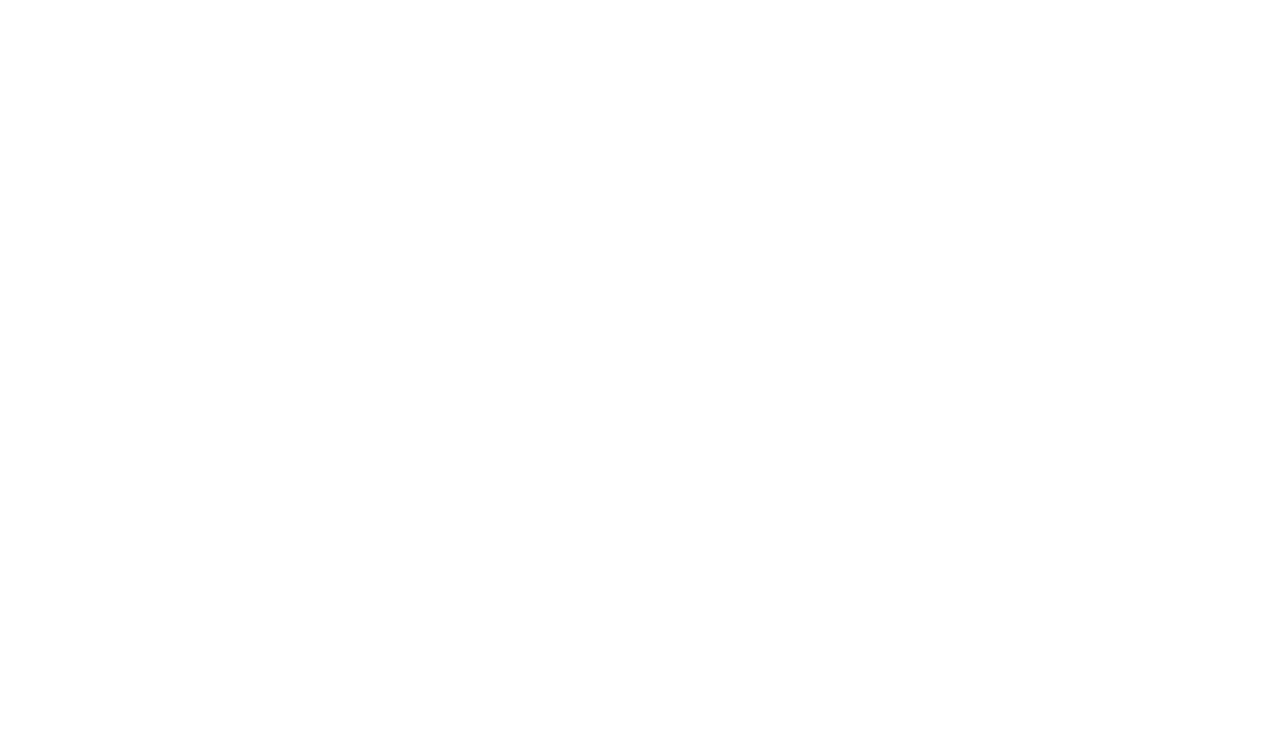
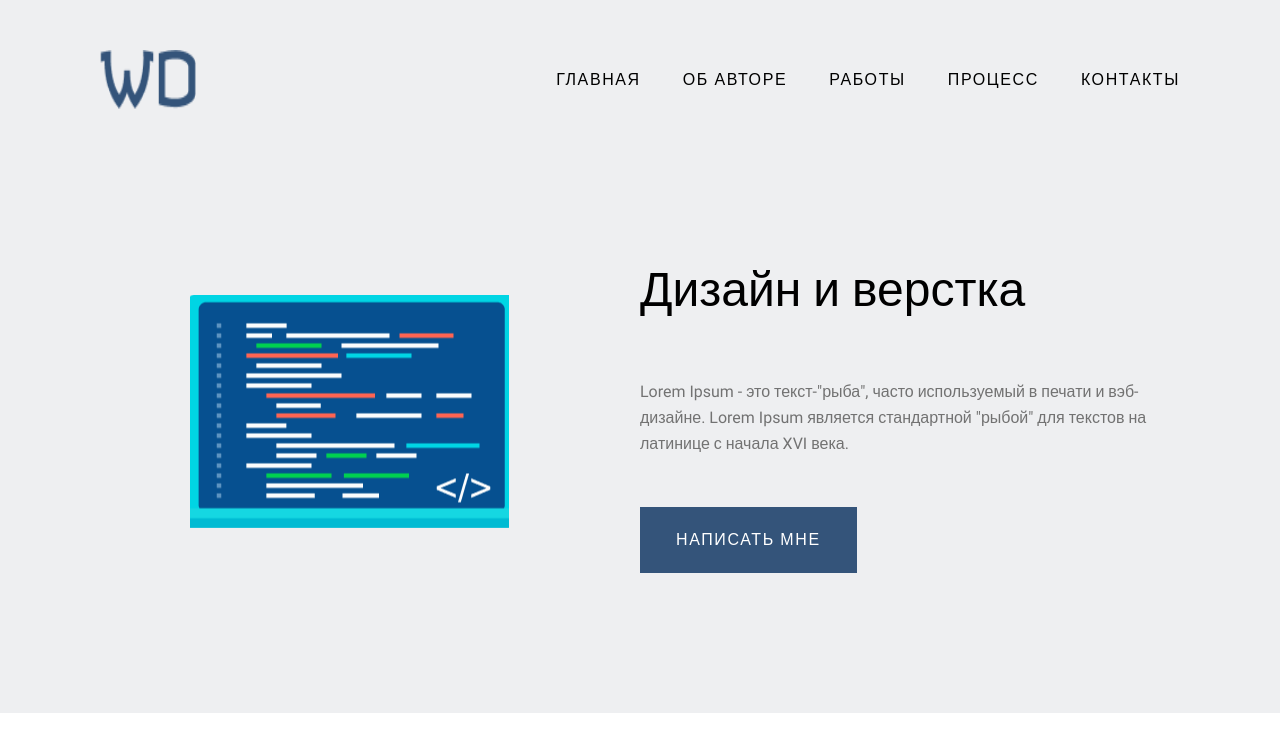
Before and after one commit to Ulugbek-Mominjonov/wd, a plain HTML site: page index.html in a window 1280 px wide. Drawn offline with Linux system fonts and the light colour scheme.

Commit message:
add header and hero section

```diff
--- a/css/main.css
+++ b/css/main.css
@@ -5,6 +5,7 @@
   --text-color: #727272;
   --button-color: #FFFFFF;
   --form-color: #5F5D5D;
+  --active: #34547A;
 
   /* fonts  */
   --main-font: "Roboto", "Arial", san-serif;
@@ -73,3 +74,81 @@ img{
   clip: rect(0 0 0 0);
   overflow: hidden;
 }
+.button{
+  display: inline-block;
+  padding: 20px 36px;
+  font-size: 16px;
+  line-height: 26px;
+  letter-spacing: 0.1em;
+  text-decoration: none;
+  background-color: var(--active);
+  color: var(--button-color);
+}
+
+/* SITE HEADER  */
+.site-header{
+  padding: 50px 0;
+  background-color: #EEEFF1;
+}
+.site-nav-container{
+  display: flex;
+  align-items: center;
+  justify-content: space-between;
+}
+.logo{
+  margin-right: 50px;
+}
+.nav-list{
+  display: flex;
+  align-items: center;
+  margin: 0;
+  padding: 0;
+  list-style-type: none;
+}
+.nav-item + .nav-item{
+  margin-left: 42px;
+}
+.nav-link{
+  font-weight: 500;
+  font-size: 16px;
+  line-height: 26px;
+  letter-spacing: 0.1em;
+  color: var(--heading-color);
+  text-decoration: none;
+}
+
+/* Hero */
+.hero-section{
+  padding-top: 90px;
+  padding-bottom: 140px;
+  background-color: #EEEFF1;
+}
+.hero-container{
+  display: flex;
+  align-items: center;
+  justify-content: space-between;
+}
+.hero-container::before{
+  content: "";
+  width: 357px;
+  height: 233px;
+  margin-right: 131px;
+  margin-left: 90px;
+  background-image: url("../img/hero-img.png");
+  background-repeat: no-repeat;
+  background-position: center;
+}
+.hero-info-box{
+  max-width: 540px;
+}
+.hero-title{
+  margin-top: 0;
+  margin-bottom: 50px;
+  font-weight: 500;
+  font-size: 48px;
+  line-height: 79px;
+  color: var(--heading-color);
+}
+.hero-text{
+  margin-bottom: 50px;
+}
--- a/index.html
+++ b/index.html
@@ -1,5 +1,5 @@
 <!DOCTYPE html>
-<html lang="en">
+<html lang="ru">
 <head>
   <meta charset="UTF-8">
   <meta http-equiv="X-UA-Compatible" content="IE=edge">
@@ -9,6 +9,47 @@
   <link rel="stylesheet" href="css/main.css">
 </head>
 <body>
+  <header class="site-header">
+    <nav class="site-nav">
+      <div class="container site-nav-container">
+        <a href="#" class="logo">
+          <img class="logo-img" src="img/WD.png" alt="Logotip image" width="96" height="60">
+        </a>
+
+        <ul class="nav-list">
+          <li class="nav-item">
+            <a class="nav-link" href="#">ГЛАВНАЯ</a>
+          </li>
+          <li class="nav-item">
+            <a class="nav-link" href="#">ОБ АВТОРЕ</a>
+          </li>
+          <li class="nav-item">
+            <a class="nav-link" href="#">РАБОТЫ</a>
+          </li>
+          <li class="nav-item">
+            <a class="nav-link" href="#">ПРОЦЕСС</a>
+          </li>
+          <li class="nav-item">
+            <a class="nav-link" href="#">КОНТАКТЫ</a>
+          </li>
+        </ul>
+      </div>
+    </nav>
+  </header>
+
+  <!-- MAIN -->
+  <main>
+    <section class="hero-section">
+      <div class="container hero-container">
+        <div class="hero-info-box">
+          <h1 class="hero-title">Дизайн и верстка</h1>
+          <p class="hero-text">
+            Lorem Ipsum - это текст-"рыба", часто используемый в печати и вэб-дизайне. Lorem Ipsum является стандартной "рыбой" для текстов на латинице с начала XVI века.
+          </p>
+          <a href="" class="hero-link button">НАПИСАТЬ МНЕ</a>
+        </div>
+      </div>
+    </section>
 
 
 
```
Also changed, not shown: img/WD.png (added), img/hero-img.png (added).
